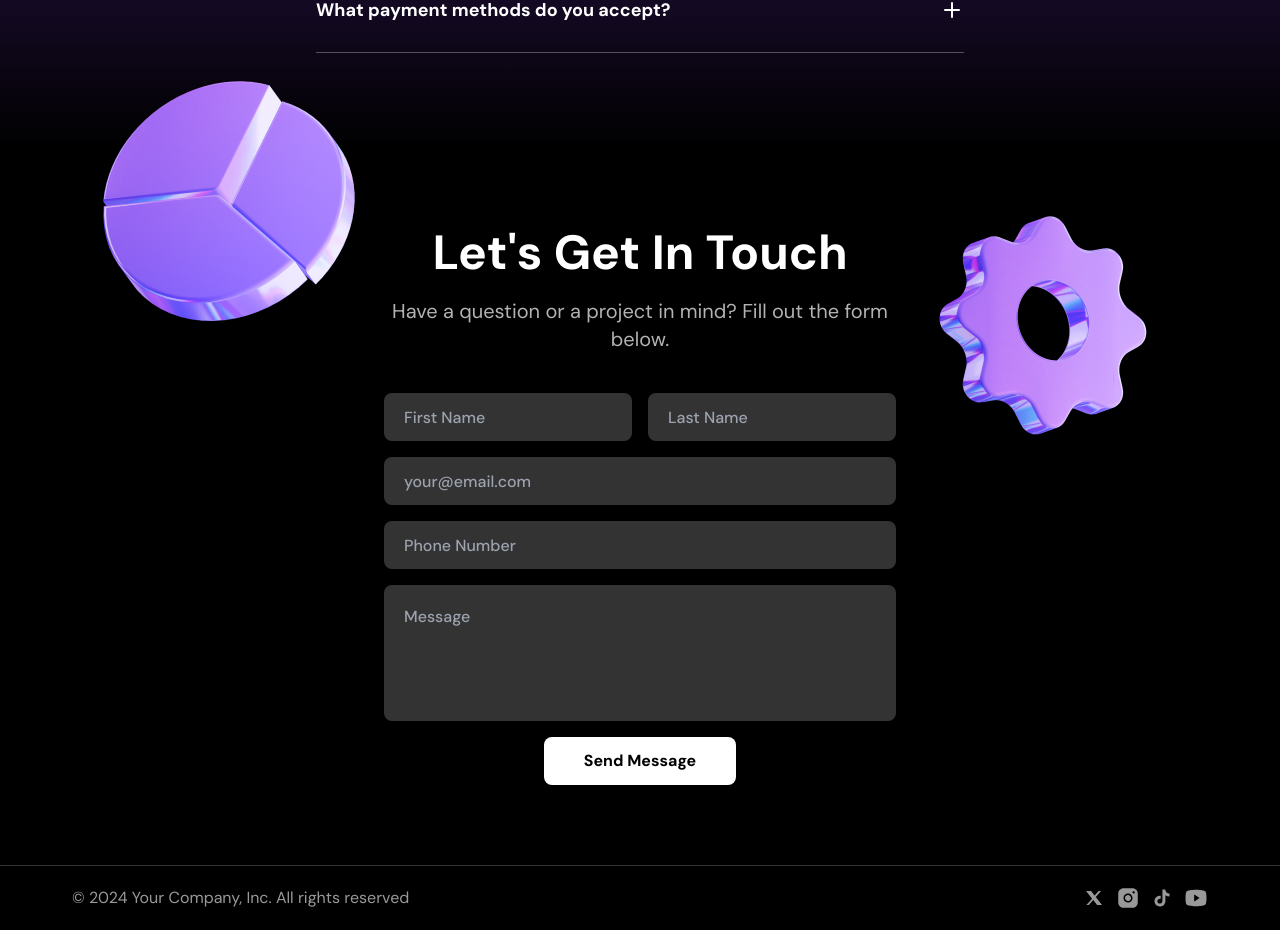
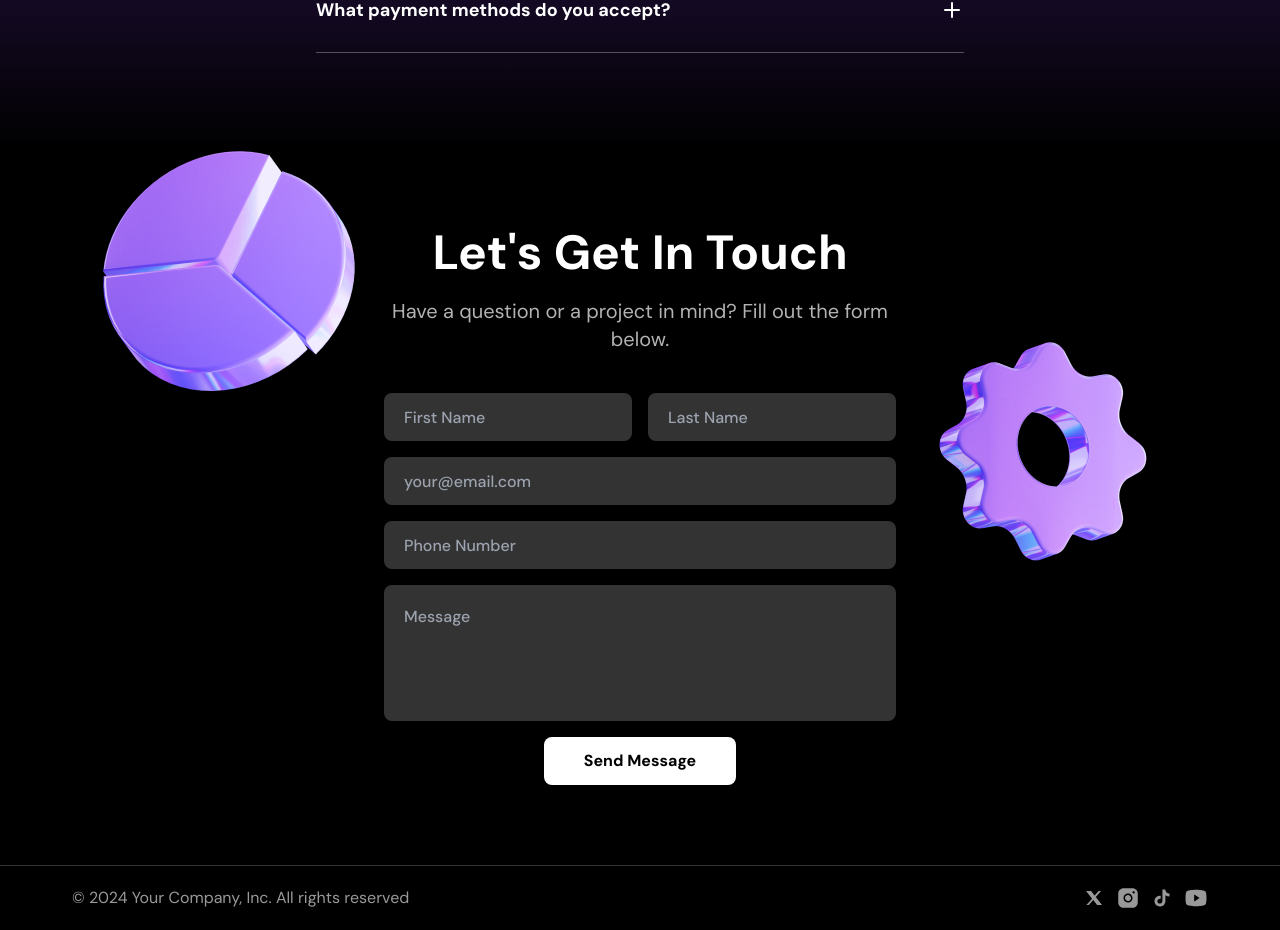
Before and after one commit to ashnevoss/Codeverse-Landing-Page, a Next.js app: page / in a window 1280 px wide. Shown: the part 3569-4499 px from the top of the page. Built offline with nearby package versions, Linux system fonts and the light colour scheme.

Commit message:
Fixed the mobile side blank spacing

```diff
--- a/src/sections/CallToAction.tsx
+++ b/src/sections/CallToAction.tsx
@@ -6,7 +6,8 @@ import { motion, useScroll, useTransform } from "framer-motion";
 import helixImage from "@/assets/images/helix2.png";
 import emojiStarImage from "@/assets/images/emojistar.png";
 
-const GOOGLE_SCRIPT_URL ="https://script.google.com/macros/s/AKfycbwtkv5GdJ4Ff--j9_fvNXYsUl2ZaRJ8K_PUT4n0GDuQNrtcirYvRx83L1atuQLR2aBB/exec";
+const GOOGLE_SCRIPT_URL =
+  "https://script.google.com/macros/s/AKfycbwtkv5GdJ4Ff--j9_fvNXYsUl2ZaRJ8K_PUT4n0GDuQNrtcirYvRx83L1atuQLR2aBB/exec";
 
 const CallToAction = () => {
   const [formData, setFormData] = useState({
@@ -27,7 +28,9 @@ const CallToAction = () => {
   });
   const translateY = useTransform(scrollYProgress, [0, 1], [40, -40]);
 
-  const handleChange = (e: React.ChangeEvent<HTMLInputElement | HTMLTextAreaElement>) => {
+  const handleChange = (
+    e: React.ChangeEvent<HTMLInputElement | HTMLTextAreaElement>
+  ) => {
     const { name, value } = e.target;
     setFormData((prev) => ({ ...prev, [name]: value }));
   };
@@ -41,7 +44,8 @@ const handleSubmit = async (e: React.FormEvent<HTMLFormElement>) => {
       const response = await fetch(GOOGLE_SCRIPT_URL, {
         method: "POST",
         headers: {
-        "Content-Type": "application/x-www-form-urlencoded;charset=UTF-8",
+          "Content-Type":
+            "application/x-www-form-urlencoded;charset=UTF-8",
         },
         body: new URLSearchParams(formData).toString(),
       });
@@ -54,7 +58,6 @@ const handleSubmit = async (e: React.FormEvent<HTMLFormElement>) => {
       try {
         result = await response.json();
       } catch {
-      // fallback if response is not JSON
         setFeedback("Message sent! (no JSON response)");
         setFormData({
           firstName: "",
@@ -87,25 +90,24 @@ const handleSubmit = async (e: React.FormEvent<HTMLFormElement>) => {
     }
   };
 
-
   return (
     <section
       ref={sectionRef}
-      className="bg-black text-white py-20 text-center"
+      className="bg-black text-white py-20 text-center overflow-hidden"
     >
       <div className="container max-w-xl mx-auto relative">
         <motion.div style={{ translateY }}>
           <Image
             src={helixImage}
             alt=""
-            className="absolute top-6 left-[calc(100%+36px)]"
+            className="absolute top-[150px] left-[calc(100%+36px)]"
           />
         </motion.div>
         <motion.div style={{ translateY }}>
           <Image
             src={emojiStarImage}
             alt=""
-            className="absolute -top-[120px] right-[calc(100%+24px)]"
+            className="absolute -top-[50px] right-[calc(100%+24px)]"
           />
         </motion.div>
 
```
Lines whose indentation alone changed are shown as unchanged.
